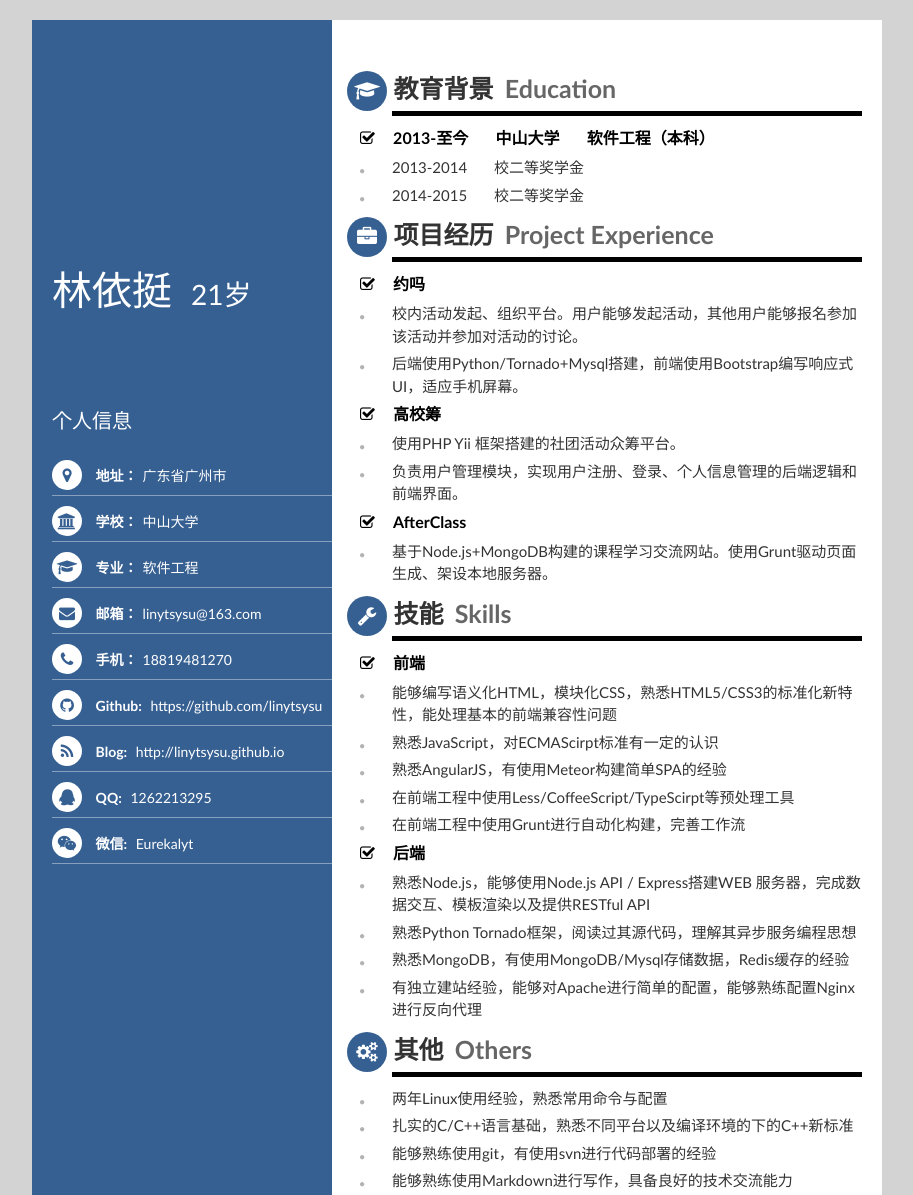
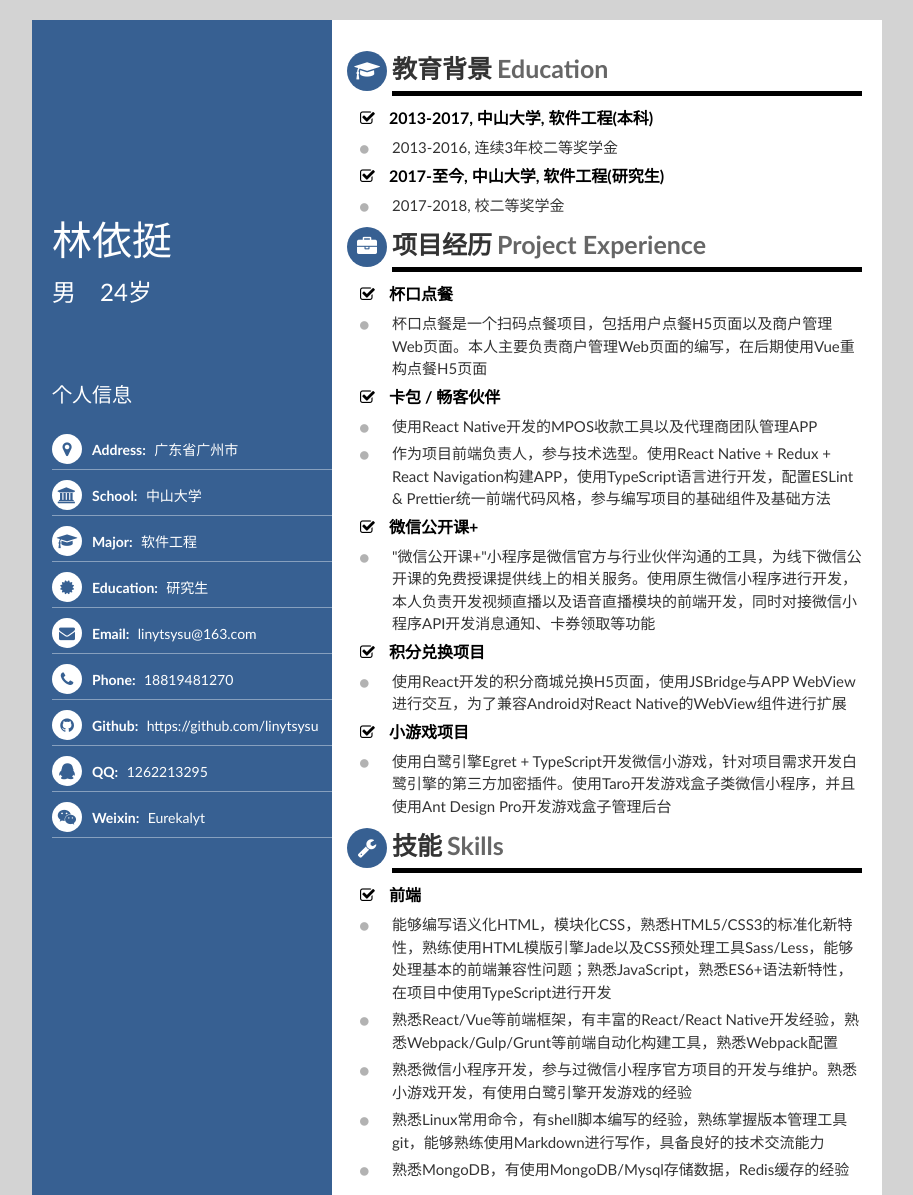
Before and after one commit to linytsysu/resume, a plain HTML site: page index.html in a window 1280 px wide. Shown: the top 1195 px of the page, without its empty margins (183-1096 px from the left). Drawn offline with Linux system fonts and the light colour scheme.

Commit message:
Update resume

```diff
--- a/css/style.css
+++ b/css/style.css
@@ -22,27 +22,36 @@ body {
 }
 #sidebar-header {
   padding: 0 20px;
-  margin-top: 250px;
+  margin-top: 200px;
 }
 #header-name {
-  display: inline-block;
+  display: block;
   font-size: 40px;
   font-weight: 500;
 }
+#sidebar-subheader {
+  padding: 0 20px;
+  margin-top: 20px;
+}
+#header-gender {
+  display: inline-block;
+  font-size: 24px;
+  font-weight: normal;
+}
 #header-age {
   display: inline-block;
-  margin-left: 15px;
-  font-size: 28px;
+  font-size: 24px;
   font-weight: normal;
+  margin-left: 20px;
 }
 #sidebar-infos {
   padding-left: 20px;
-  margin: 100px 0px 100px 0px;
+  margin: 80px 0px 100px 0px;
 }
 #infos-header {
   font-size: 20px;
 }
-#infos-lists {
+#infos-list {
   margin-top: 30px;
 }
 .info-item {
@@ -70,8 +79,11 @@ body {
 .info-scho-item:before {
   content: "\f19c"; /* fa-university */
 }
-.info-marjor-item:before {
+.info-major-item:before {
   content: "\f19d"; /* fa-graduation-cap */
+}
+.info-education-item:before {
+  content: "\f0a3"; /* fa-certificate */
 }
 .info-mail-item:before {
   content: "\f0e0"; /* fa-envelope */
@@ -91,6 +103,9 @@ body {
 .info-weixin-item:before {
   content: "\f1d7"; /* fa-weixin */
 }
+.info-weibo-item:before {
+  content: "\f18a";
+}
 .info-item span {
   font-weight: bold;
   margin-right: 5px;
@@ -108,7 +123,7 @@ body {
   margin: 10px 20px 10px 20px;
 }
 .section:first-child {
-  margin-top: 50px;
+  margin-top: 30px;
 }
 .sec-header {
   margin-left: 40px;
@@ -143,6 +158,7 @@ body {
 
 .sec-title-cn {
   font-weight: 600;
+  margin-left: 5px;
   margin-right: 5px;
   color: rgba(0, 0, 0, 0.8);
 }
@@ -182,7 +198,7 @@ body {
 }
 .list-content-item:before {
   content: "\f111"; /* fa-circle */
-  font-size: 5px;
+  font-size: 10px;
   color: rgba(0, 0, 0, 0.3)
 }
 
--- a/index.html
+++ b/index.html
@@ -1,9 +1,8 @@
 <!DOCTYPE html>
-<html>
+<html></html>
 <head>
   <meta charset="utf-8">
   <meta name="viewport" content="width=device-width, initial-scale=1">
-    <title>Resume</title>
   <link rel="stylesheet" href="css/reset.css">
   <link rel="stylesheet" href="css/font-awesome.min.css">
   <link rel="stylesheet" href="css/style.css">
@@ -13,139 +12,87 @@
     <div id="sidebar">
       <div id="sidebar-header">
         <h1 id="header-name">林依挺</h1>
-                <h2 id="header-age">21岁</h2>
+      </div>
+      <div id="sidebar-subheader">
+        <h2 id="header-gender">男</h2>
+        <h2 id="header-age">24岁</h2>
       </div>
       <div id="sidebar-infos">
         <h2 id="infos-header">个人信息</h2>
-                <ul id="infos-lists">
-                    <li class="info-item info-addr-item">
-                        <span>地址：</span>广东省广州市
-                    </li>
-                    <li class="info-item info-scho-item">
-                        <span>学校：</span>中山大学
-                    </li>
-                    <li class="info-item info-marjor-item">
-                        <span>专业：</span>软件工程
-                    </li>
-                    <li class="info-item info-mail-item">
-                        <span>邮箱：</span>linytsysu@163.com
-                    </li>
-                    <li class="info-item info-phone-item">
-                        <span>手机：</span>18819481270
-                    </li>
-                    <li class="info-item info-github-item">
-                        <span>Github:</span> https://github.com/linytsysu
-                    </li>
-                    <li class="info-item info-blog-item">
-                        <span>Blog:</span> http://linytsysu.github.io
-                    </li>
-                    <li class="info-item info-qq-item">
-                        <span>QQ:</span> 1262213295
-                    </li>
-                    <li class="info-item info-weixin-item">
-                        <span>微信:</span> Eurekalyt
-                    </li>
+        <ul id="infos-list">
+              <li class="info-item info-addr-item"><span>Address: </span>广东省广州市</li>
+              <li class="info-item info-scho-item"><span>School: </span>中山大学</li>
+              <li class="info-item info-major-item"><span>Major: </span>软件工程</li>
+              <li class="info-item info-education-item"><span>Education: </span>研究生</li>
+              <li class="info-item info-mail-item"><span>Email: </span>linytsysu@163.com</li>
+              <li class="info-item info-phone-item"><span>Phone: </span>18819481270</li>
+              <li class="info-item info-github-item"><span>Github: </span>https://github.com/linytsysu</li>
+              <li class="info-item info-qq-item"><span>QQ: </span>1262213295</li>
+              <li class="info-item info-weixin-item"><span>Weixin: </span>Eurekalyt</li>
         </ul>
       </div>
     </div>
     <div id="main">
       <article class="section">
-                <div class="sec-header sec-edu-header">
-                    <span class="sec-title-cn">教育背景</span>
-                    <span class="sec-title-en">Education</span>
-                </div>
+        <div class="sec-header sec-edu-header"><span class="sec-title-cn">教育背景</span><span class="sec-title-en">Education</span></div>
         <div class="sec-main">
           <ul class="sec-list">
-                        <li class="list-item list-header-item">
-                            <span class="list-item-title">2013-至今 &nbsp;&nbsp;&nbsp;&nbsp;&nbsp; 中山大学 &nbsp;&nbsp;&nbsp;&nbsp;&nbsp; 软件工程（本科）</span>
+            <li class="list-item list-header-item"><span class="list-item-title">2013-2017, 中山大学, 软件工程(本科)</span>
               <ul>
-                                <li class="list-item list-content-item">2013-2014 &nbsp;&nbsp;&nbsp;&nbsp;&nbsp;  校二等奖学金</li>
-                                <li class="list-item list-content-item">2014-2015 &nbsp;&nbsp;&nbsp;&nbsp;&nbsp; 校二等奖学金</li>
+                <li class="list-item list-content-item">2013-2016, 连续3年校二等奖学金</li>
+              </ul>
+            </li>
+            <li class="list-item list-header-item"><span class="list-item-title">2017-至今, 中山大学, 软件工程(研究生)</span>
+              <ul>
+                <li class="list-item list-content-item">2017-2018, 校二等奖学金</li>
               </ul>
             </li>
           </ul>
         </div>
       </article>
       <article class="section">
-                <div class="sec-header sec-pro-header">
-                    <span class="sec-title">
-                        <span class="sec-title-cn">项目经历</span>
-                        <span class="sec-title-en">Project Experience</span>
-                    </span>
-                </div>
+        <div class="sec-header sec-pro-header"><span class="sec-title-cn">项目经历</span><span class="sec-title-en">Project Experience</span></div>
         <div class="sec-main">
           <ul class="sec-list">
-                        <li class="list-item list-header-item">
-                            <span class="list-item-title">约吗</span>
+                  <li class="list-item list-header-item"><span class="list-item-title">杯口点餐</span></li>
                   <ul>
-                                <li class="list-item list-content-item">校内活动发起、组织平台。用户能够发起活动，其他用户能够报名参加该活动并参加对活动的讨论。</li>
-                                <li class="list-item list-content-item">后端使用Python/Tornado+Mysql搭建，前端使用Bootstrap编写响应式UI，适应手机屏幕。</li>
+                    <li class="list-item list-content-item">杯口点餐是一个扫码点餐项目，包括用户点餐H5页面以及商户管理Web页面。本人主要负责商户管理Web页面的编写，在后期使用Vue重构点餐H5页面</li>
                   </ul>
-                        </li>
-                        <li class="list-item list-header-item">
-                            <span class="list-item-title">高校筹</span>
+                  <li class="list-item list-header-item"><span class="list-item-title">卡包 / 畅客伙伴</span></li>
                   <ul>
-                                <li class="list-item list-content-item">使用PHP Yii 框架搭建的社团活动众筹平台。</li>
-                                <li class="list-item list-content-item">负责用户管理模块，实现用户注册、登录、个人信息管理的后端逻辑和前端界面。</li>
+                    <li class="list-item list-content-item">使用React Native开发的MPOS收款工具以及代理商团队管理APP</li>
+                    <li class="list-item list-content-item">作为项目前端负责人，参与技术选型。使用React Native + Redux + React Navigation构建APP，使用TypeScript语言进行开发，配置ESLint &amp; Prettier统一前端代码风格，参与编写项目的基础组件及基础方法</li>
                   </ul>
-                        </li>
-                        <li class="list-item list-header-item">
-                            <span class="list-item-title">AfterClass</span>
+                  <li class="list-item list-header-item"><span class="list-item-title">微信公开课+</span></li>
                   <ul>
-                                <li class="list-item list-content-item">基于Node.js+MongoDB构建的课程学习交流网站。使用Grunt驱动页面生成、架设本地服务器。</li>
+                    <li class="list-item list-content-item">&quot;微信公开课+&quot;小程序是微信官方与行业伙伴沟通的工具，为线下微信公开课的免费授课提供线上的相关服务。使用原生微信小程序进行开发，本人负责开发视频直播以及语音直播模块的前端开发，同时对接微信小程序API开发消息通知、卡券领取等功能</li>
                   </ul>
-                        </li>
+                  <li class="list-item list-header-item"><span class="list-item-title">积分兑换项目</span></li>
+                  <ul>
+                    <li class="list-item list-content-item">使用React开发的积分商城兑换H5页面，使用JSBridge与APP WebView进行交互，为了兼容Android对React Native的WebView组件进行扩展</li>
+                  </ul>
+                  <li class="list-item list-header-item"><span class="list-item-title">小游戏项目</span></li>
+                  <ul>
+                    <li class="list-item list-content-item">使用白鹭引擎Egret + TypeScript开发微信小游戏，针对项目需求开发白鹭引擎的第三方加密插件。使用Taro开发游戏盒子类微信小程序，并且使用Ant Design Pro开发游戏盒子管理后台</li>
+                  </ul>
           </ul>
         </div>
       </article>
       <article class="section">
-                <div class="sec-header sec-ski-header">
-                    <span class="sec-title">
-                        <span class="sec-title-cn">技能</span>
-                        <span class="sec-title-en">Skills</span>
-                    </span>
-                </div>
+        <div class="sec-header sec-ski-header"><span class="sec-title-cn">技能</span><span class="sec-title-en">Skills</span></div>
         <div class="sec-main">
           <ul class="sec-list">
-                        <li class="list-item list-header-item">
-                            <span class="list-item-title">前端</span>
+                  <li class="list-item list-header-item"><span class="list-item-title">前端</span></li>
                   <ul>
-                                <li class="list-item list-content-item">能够编写语义化HTML，模块化CSS，熟悉HTML5/CSS3的标准化新特性，能处理基本的前端兼容性问题</li>
-                                <li class="list-item list-content-item">熟悉JavaScript，对ECMAScirpt标准有一定的认识</li>
-                                <li class="list-item list-content-item">熟悉AngularJS，有使用Meteor构建简单SPA的经验</li>
-                                <li class="list-item list-content-item">在前端工程中使用Less/CoffeeScript/TypeScirpt等预处理工具</li>
-                                <li class="list-item list-content-item">在前端工程中使用Grunt进行自动化构建，完善工作流</li>
+                    <li class="list-item list-content-item">能够编写语义化HTML，模块化CSS，熟悉HTML5/CSS3的标准化新特性，熟练使用HTML模版引擎Jade以及CSS预处理工具Sass/Less，能够处理基本的前端兼容性问题；熟悉JavaScript，熟悉ES6+语法新特性，在项目中使用TypeScript进行开发</li>
+                    <li class="list-item list-content-item">熟悉React/Vue等前端框架，有丰富的React/React Native开发经验，熟悉Webpack/Gulp/Grunt等前端自动化构建工具，熟悉Webpack配置</li>
+                    <li class="list-item list-content-item">熟悉微信小程序开发，参与过微信小程序官方项目的开发与维护。熟悉小游戏开发，有使用白鹭引擎开发游戏的经验</li>
+                    <li class="list-item list-content-item">熟悉Linux常用命令，有shell脚本编写的经验，熟练掌握版本管理工具git，能够熟练使用Markdown进行写作，具备良好的技术交流能力</li>
+                    <li class="list-item list-content-item">熟悉MongoDB，有使用MongoDB/Mysql存储数据，Redis缓存的经验</li>
                   </ul>
-                        </li>
-                        <li class="list-item list-header-item">
-                            <span class="list-item-title">后端</span>
-                            <ul>
-                                <li class="list-item list-content-item">熟悉Node.js，能够使用Node.js API / Express搭建WEB 服务器，完成数据交互、模板渲染以及提供RESTful API</li>
-                                <li class="list-item list-content-item">熟悉Python Tornado框架，阅读过其源代码，理解其异步服务编程思想</li>
-                                <li class="list-item list-content-item">熟悉MongoDB，有使用MongoDB/Mysql存储数据，Redis缓存的经验</li>
-                                <li class="list-item list-content-item">有独立建站经验，能够对Apache进行简单的配置，能够熟练配置Nginx进行反向代理</li>
-                            </ul>
-                        </li>
-                    </ul>
-                </div>
-            </article>
-            <article class="section">
-                <div class="sec-header sec-oth-header">
-                    <span class="sec-title">
-                        <span class="sec-title-cn">其他</span>
-                        <span class="sec-title-en">Others</span>
-                    </span>
-                </div>
-                <div class="sec-main">
-                    <ul class="sec-list">
-                        <li class="list-item list-content-item">两年Linux使用经验，熟悉常用命令与配置</li>
-                        <li class="list-item list-content-item">扎实的C/C++语言基础，熟悉不同平台以及编译环境的下的C++新标准</li>
-                        <li class="list-item list-content-item">能够熟练使用git，有使用svn进行代码部署的经验</li>
-                        <li class="list-item list-content-item">能够熟练使用Markdown进行写作，具备良好的技术交流能力</li>
           </ul>
         </div>
       </article>
     </div>
   </div>
 </body>
-</html>
```
Lines whose indentation alone changed are shown as unchanged.
